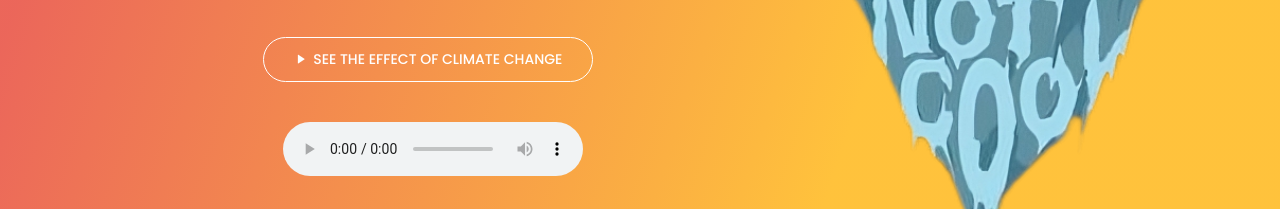
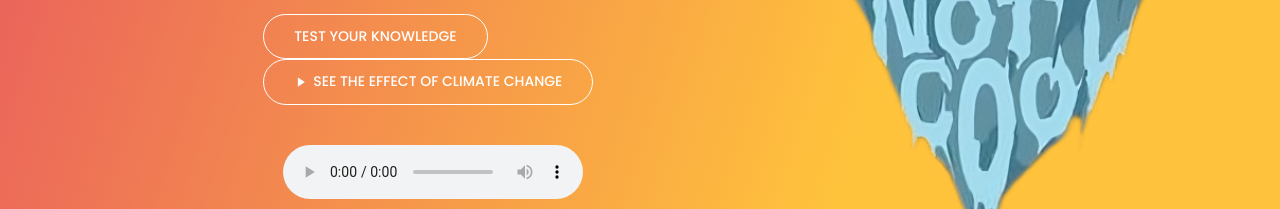
Before and after one commit to AidenJessePGood/Final_Project, a plain HTML site: page index.html in a window 1280 px wide. Shown: the part 470-679 px from the top of the page. Drawn offline with nearby package versions, Linux system fonts and the light colour scheme.

Commit message:
Update index.html
added a button to let the user take the quiz

```diff
--- a/index.html
+++ b/index.html
@@ -45,6 +45,7 @@
                 <h4>Long Term, Continuous</h4>
                 <h1>CLIMATE CHANGE</h1>
                 <p>Check out this website to adapt to your environment appropriately !!</p>
+                <a class="raa" href="Quiz.html">Test Your Knowledge</a>
                 <a class="raa" href="The Tragedy Of Deforestation _ Climate Change_ The Facts _ BBC Earth.mp4"><i class="ri-play-fill"></i>See The Effect of Climate Change</a>
                 <audio autoplay controls loop src="Dress Up Theme from Dress To Impress.mp3"></audio>
             </article>
@@ -78,3 +79,5 @@
 
     </body>
 </html>
+    </body>
+</html>
```
